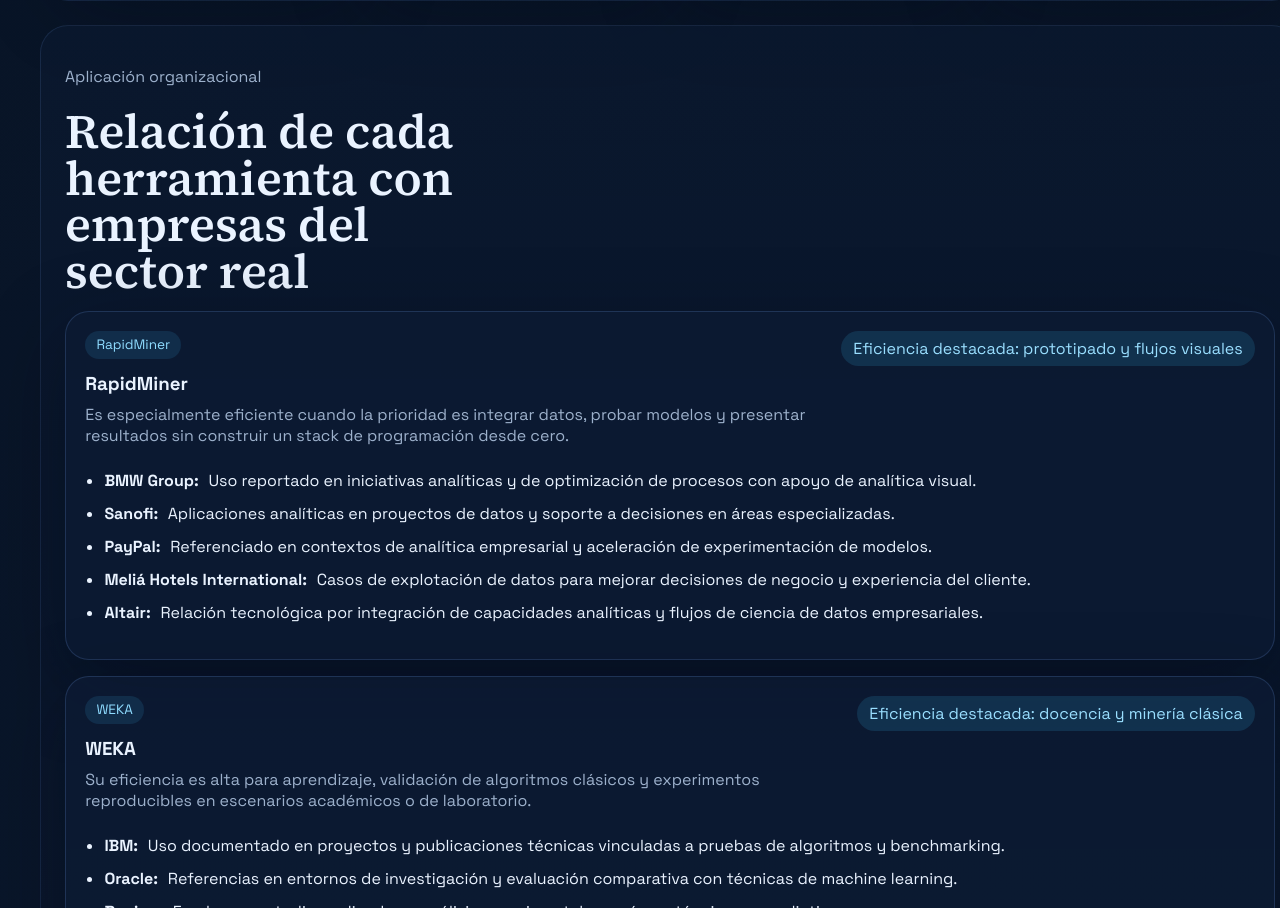
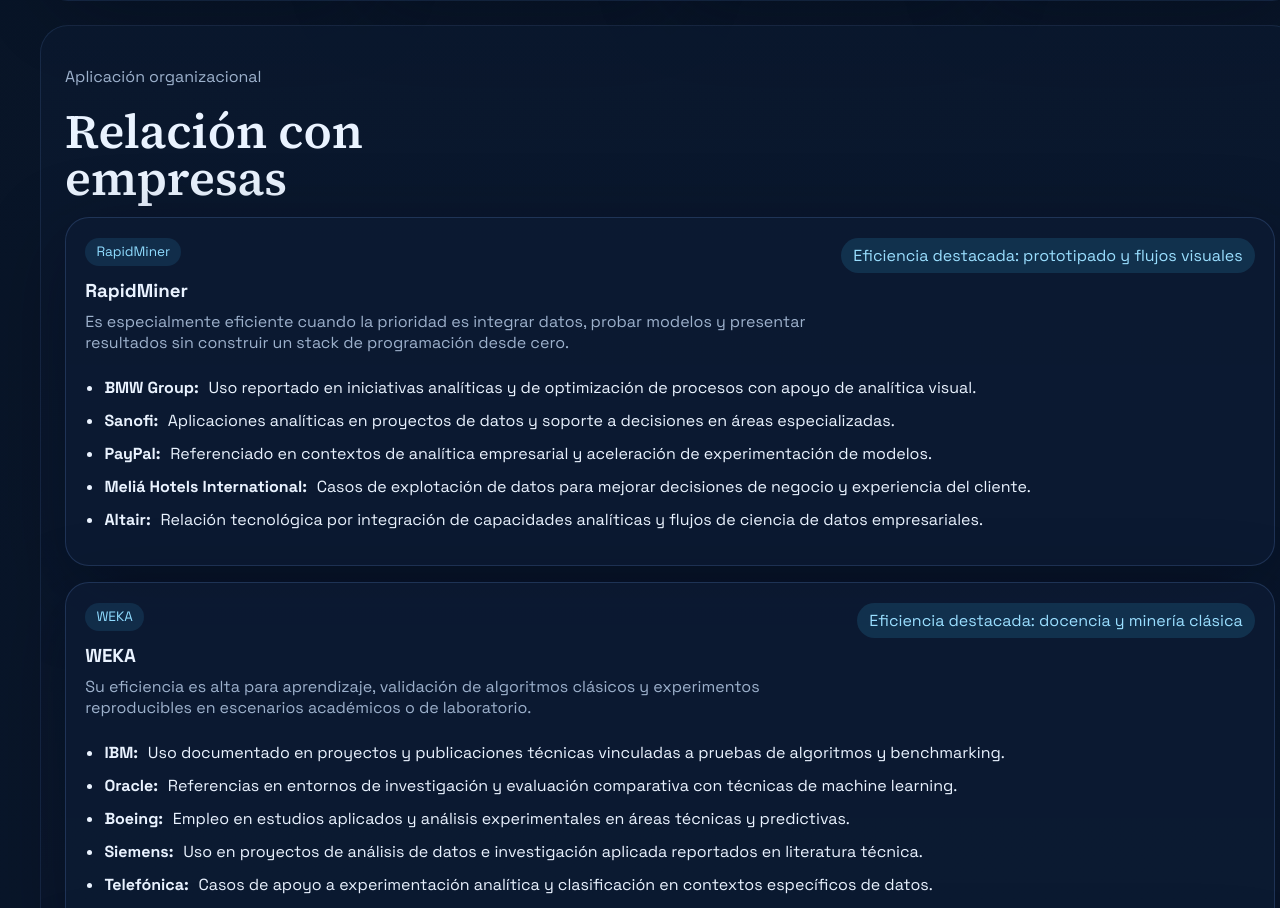
Before and after one commit to andresm-data/edu-mineria_de_datos_u5, a plain HTML site: page index.html in a window 1280 px wide. Shown: the part 3020-3928 px from the top of the page. Drawn offline with Linux system fonts and the light colour scheme.

Commit message:
index.html - Ajuste de título

```diff
--- a/index.html
+++ b/index.html
@@ -225,7 +225,8 @@
       <section class="enterprise-section" id="empresas">
         <div class="section-heading compact">
           <p class="eyebrow">Aplicación organizacional</p>
-          <h2>Relación de cada herramienta con empresas del sector real</h2>
+          <h2>Relación con empresas
+          </h2>
         </div>
         <div class="enterprise-list" id="enterpriseList"></div>
       </section>
```
